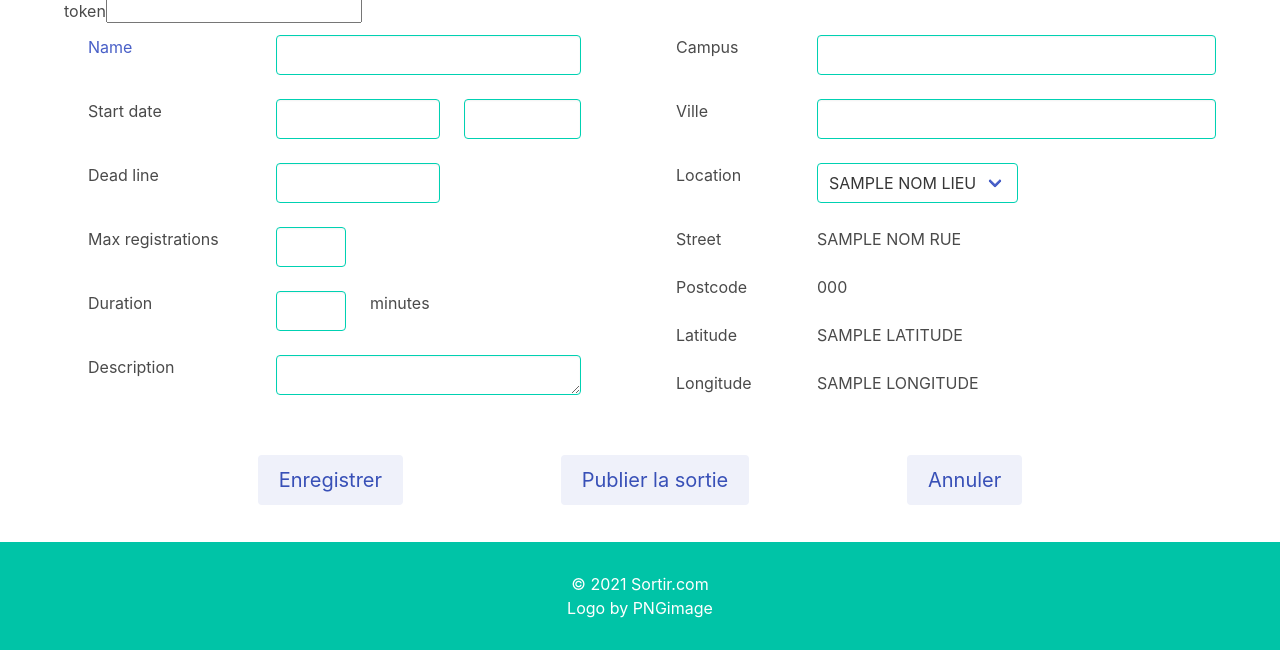
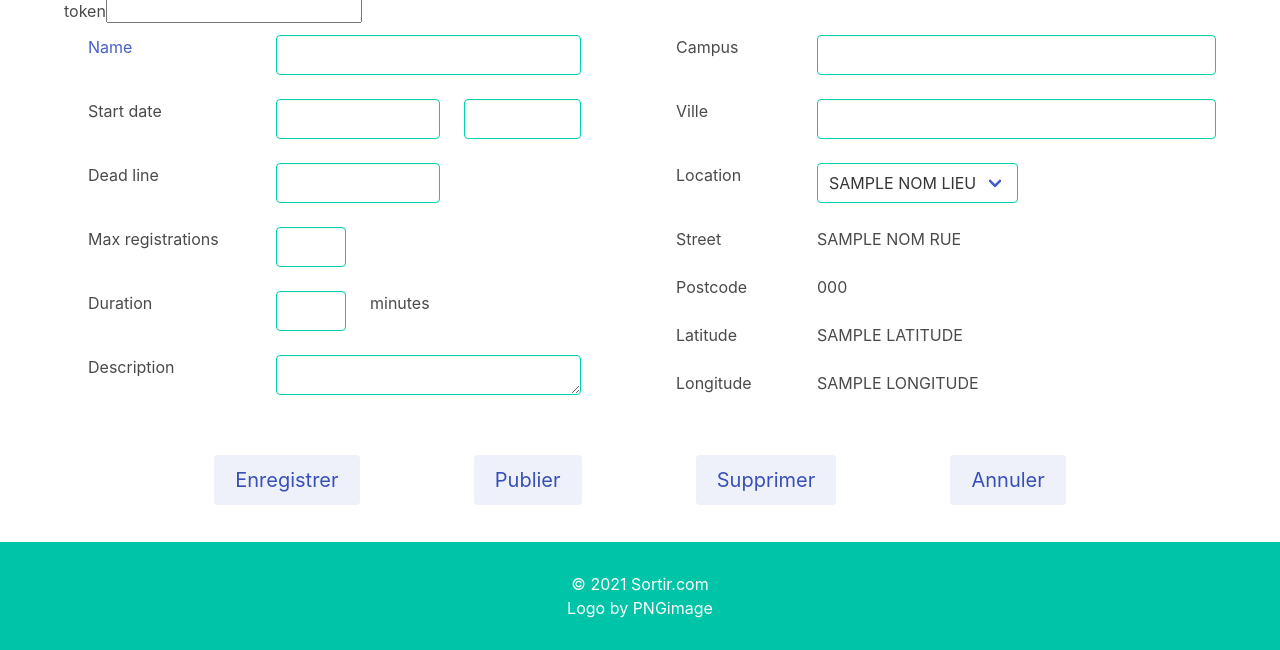
Before and after one commit to Kat-ou/sortir.com, a Symfony app: template templates/main/update.html.twig in a window 1280 px wide. Shown: the part 150-800 px from the top of the page. Run offline with Twig, Linux system fonts and the light colour scheme; the template is opened without the code that fills it: most values are stand-ins (such as "Sample title", 1, 10 or a date in 2020); form fields are guessed from the names that the template uses; some libraries are stand-ins or nearby versions.

Commit message:
debug create.twig & update.twig

```diff
--- a/src/Controller/MainController.php
+++ b/src/Controller/MainController.php
@@ -119,7 +119,7 @@ class MainController extends AbstractController
             if ($request->get('publish')){
                 $createdStatus = $etatRepository->findOneBy(['wording' => NameState::STATE_OPEN]);
                 // On ajoute un message flash
-                $this->addFlash("link", "Votre sortie a été publiée");
+                $this->addFlash("link", "Votre sortie a été créée et publiée");
             }else{
                 $createdStatus = $etatRepository->findOneBy(['wording' => NameState::STATE_CREATED]);
                 // On ajoute un message flash
@@ -301,7 +301,8 @@ class MainController extends AbstractController
                 'nomRue' => $currentStreet,
                 'codePostal' => $currentPostCode,
                 'latitude' => $currentLatitude,
-                'longitude' => $currentLongitude
+                'longitude' => $currentLongitude,
+                'eventId' => $id,
             ]);
         } else {
             // On ajoute un message flash
--- a/templates/main/create.html.twig
+++ b/templates/main/create.html.twig
@@ -179,13 +179,11 @@
     </div>
     <div class="section columns">
         <div class="column"></div>
-
         <button type="submit" class="button is-medium is-link is-light">Enregistrer</button>
         <div class="column"></div>
         <button type="submit" class="button is-medium is-link is-light" id="publish" value="envoyer" name="publish">Publier la sortie</button>
         <div class="column"></div>
         <a class="button is-medium is-link is-light" href="{{ path('main_eventsList') }}">Annuler</a>
-
         <div class="column"></div>
     </div>
 
--- a/templates/main/update.html.twig
+++ b/templates/main/update.html.twig
@@ -180,13 +180,13 @@
     </div>
     <div class="section columns">
         <div class="column"></div>
-
         <button type="submit" class="button is-medium is-link is-light">Enregistrer</button>
         <div class="column"></div>
-        <button class="button is-medium is-link is-light">Publier la sortie</button>
+        <a class="button is-medium is-link is-light" href="{{ path('main_published', {id: eventId}) }}">Publier</a>
         <div class="column"></div>
-        <button class="button is-medium is-link is-light">Annuler</button>
-
+        <a class="button is-medium is-link is-light" href="{{ path('main_cancelled', {id: eventId}) }}">Supprimer</a>
+        <div class="column"></div>
+        <a class="button is-medium is-link is-light" href="{{ path('main_updated', {id: eventId}) }}">Annuler</a>
         <div class="column"></div>
     </div>
 
```
